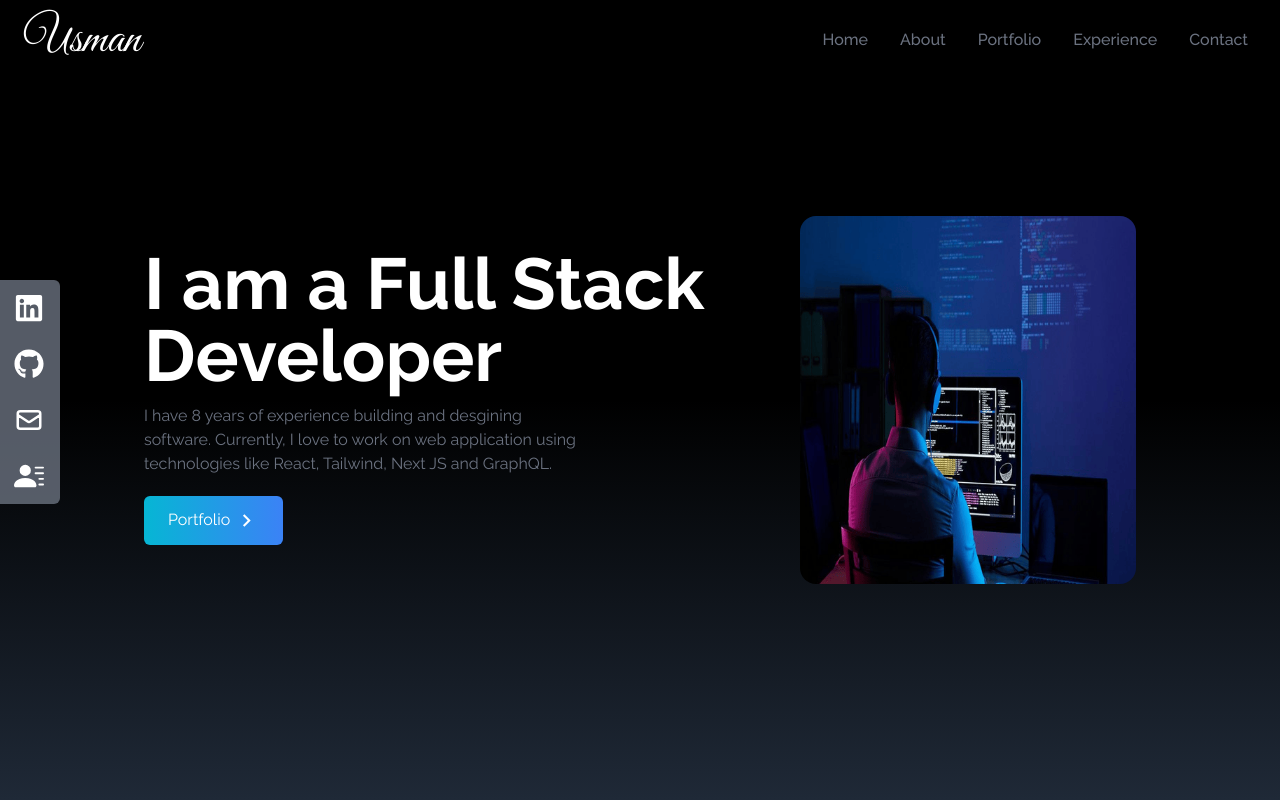
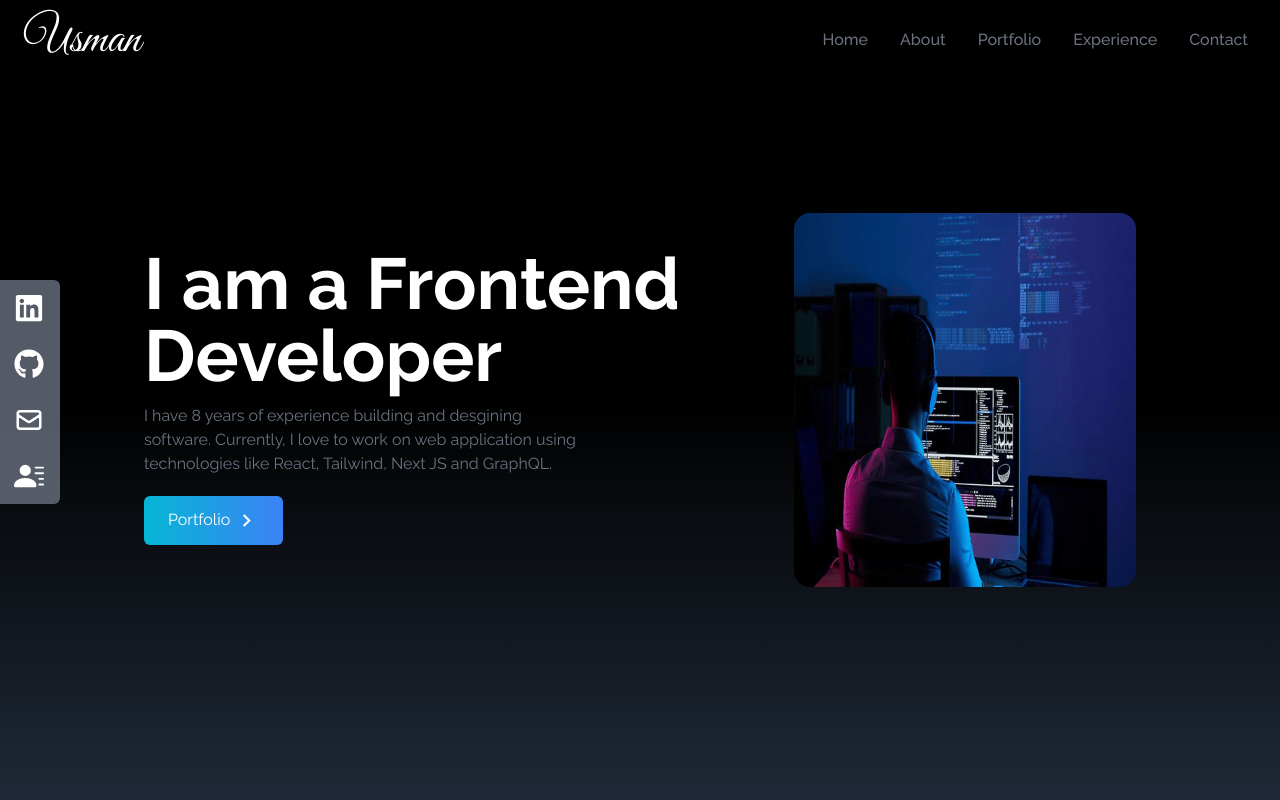
Before and after one commit to usmaan30/my-portfolio, a React (Vite) app: page / in a window 1280 px wide. Shown: the top 800 px of the page. Built offline with nearby package versions, Linux system fonts and the light colour scheme.

Commit message:
minor change

```diff
--- a/src/Components/Home.jsx
+++ b/src/Components/Home.jsx
@@ -11,7 +11,7 @@ const Home = () => {
       <div className="max-w-screen-lg mx-auto flex flex-col items-center justify-center h-full px-4 md:flex-row">
         <div className="flex flex-col justify-center h-full">
           <h2 className="text-4xl sm:text-7xl font-bold text-white">
-            I am a Full Stack Developer
+            I am a Frontend Developer
           </h2>
           <p className="text-gray-500 py-3 max-w-md">
             I have 8 years of experience building and desgining software.
```
